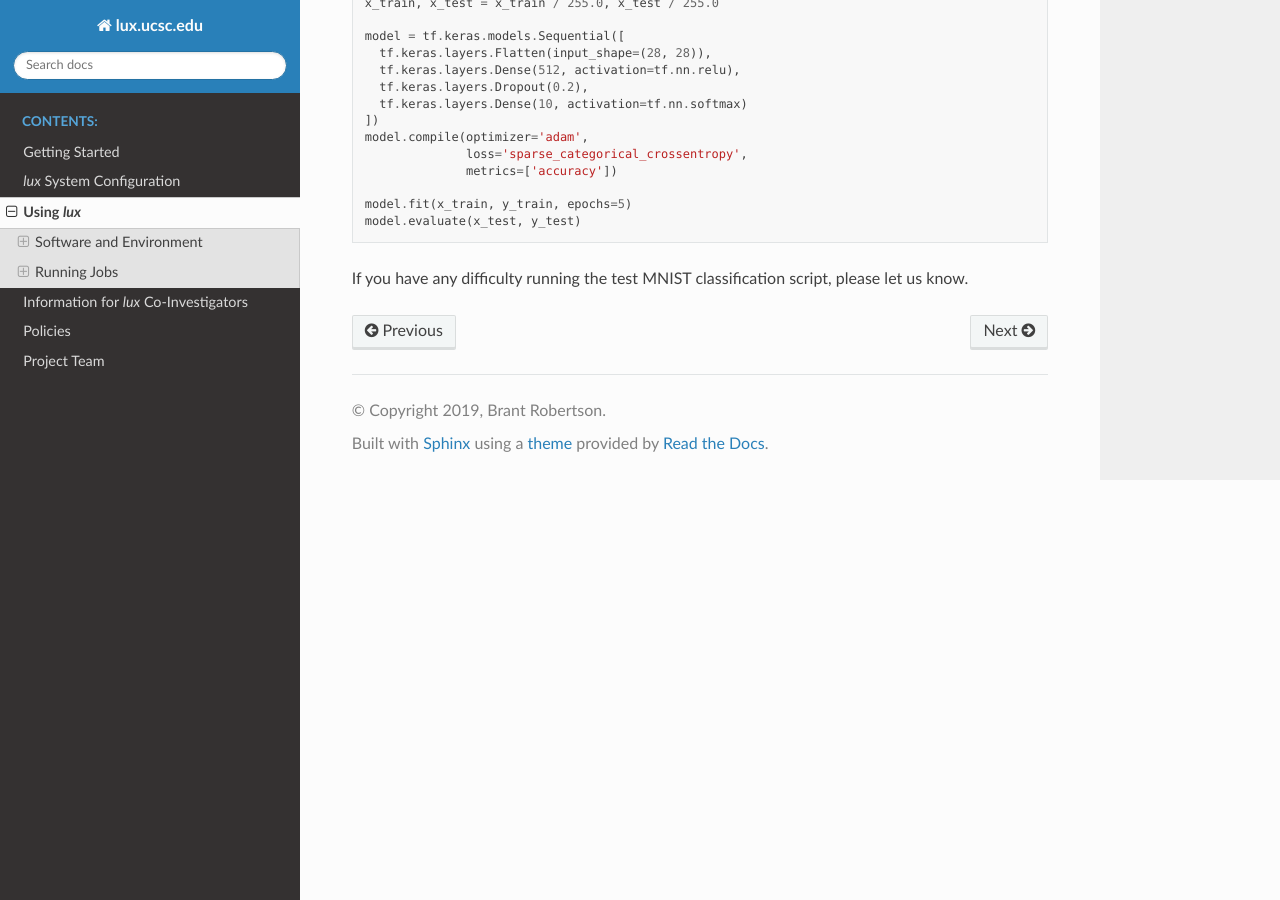
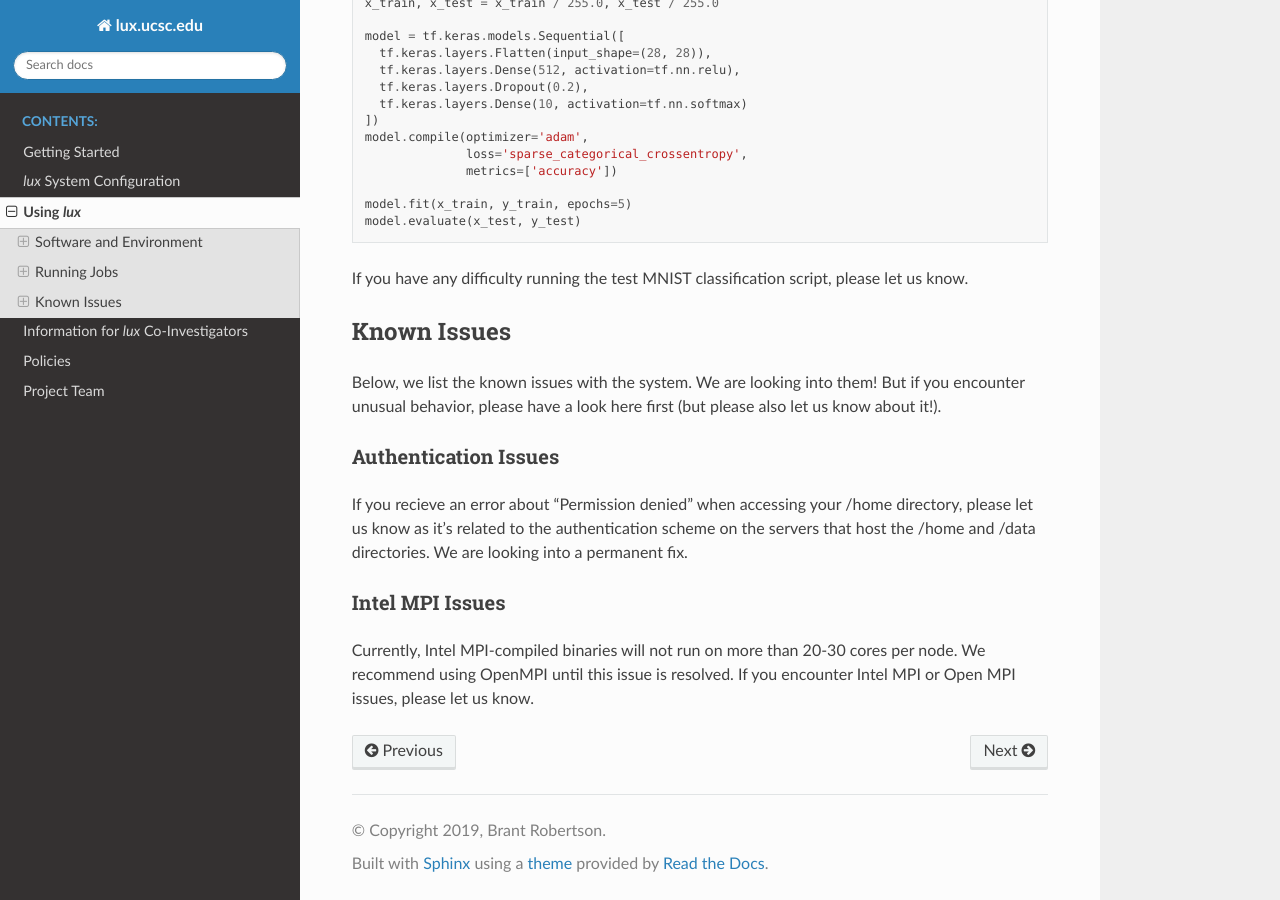
Before and after one commit to brantr/lux-website, a Sphinx documentation site: the page built from docs/source/using_lux.rst, in a window 1280 px wide and 900 px high, scrolled down 6871 px. Built offline with Sphinx 7.4.7 and the Read the Docs theme 2.0.0, drawn with Linux system fonts in a browser that asks for light colours.

Commit message:
Adding known issues to doc website

```diff
--- a/docs/source/using_lux.rst
+++ b/docs/source/using_lux.rst
@@ -307,3 +307,24 @@ The following test script should execute successfully once the modules are loade
     model.evaluate(x_test, y_test)
 
 If you have any difficulty running the test MNIST classification script, please let us know.
+
+.. _known_issues:
+
+Known Issues
+============
+
+Below, we list the known issues with the system. We are looking into them!  But if you encounter unusual behavior, please have a look here first (but please also let us know about it!).
+
+.. _authentication_issues:
+
+Authentication Issues
+----------------------
+
+If you recieve an error about "Permission denied" when accessing your /home directory, please let us know as it's related to the authentication scheme on the servers that host the /home and /data directories. We are looking into a permanent fix.
+
+.. _intel_mpi_issues:
+
+Intel MPI Issues
+----------------
+
+Currently, Intel MPI-compiled binaries will not run on more than 20-30 cores per node. We recommend using OpenMPI until this issue is resolved. If you encounter Intel MPI or Open MPI issues, please let us know.
```
